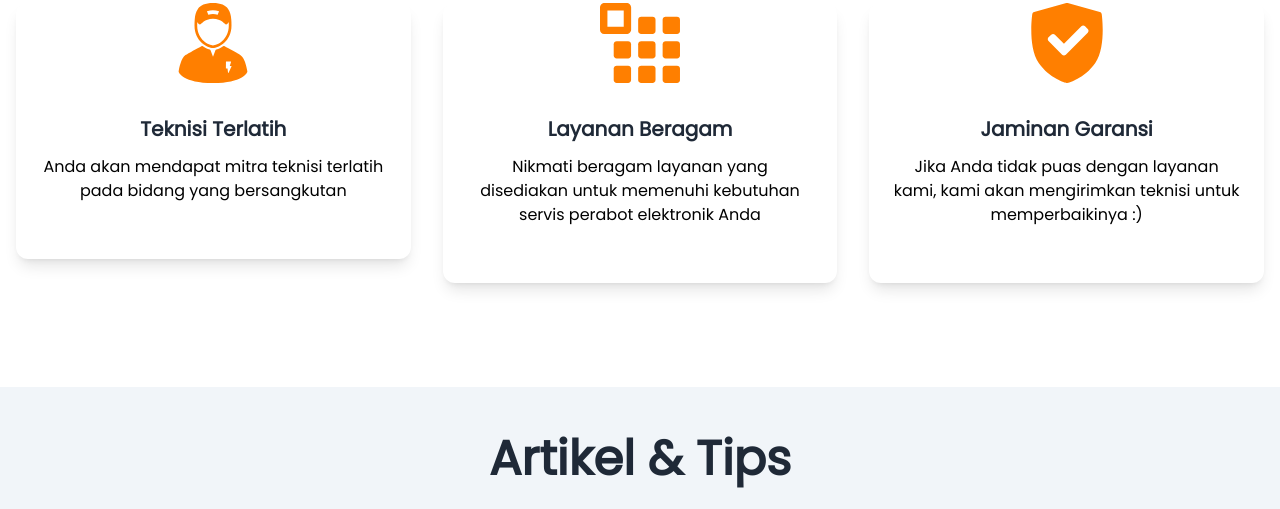
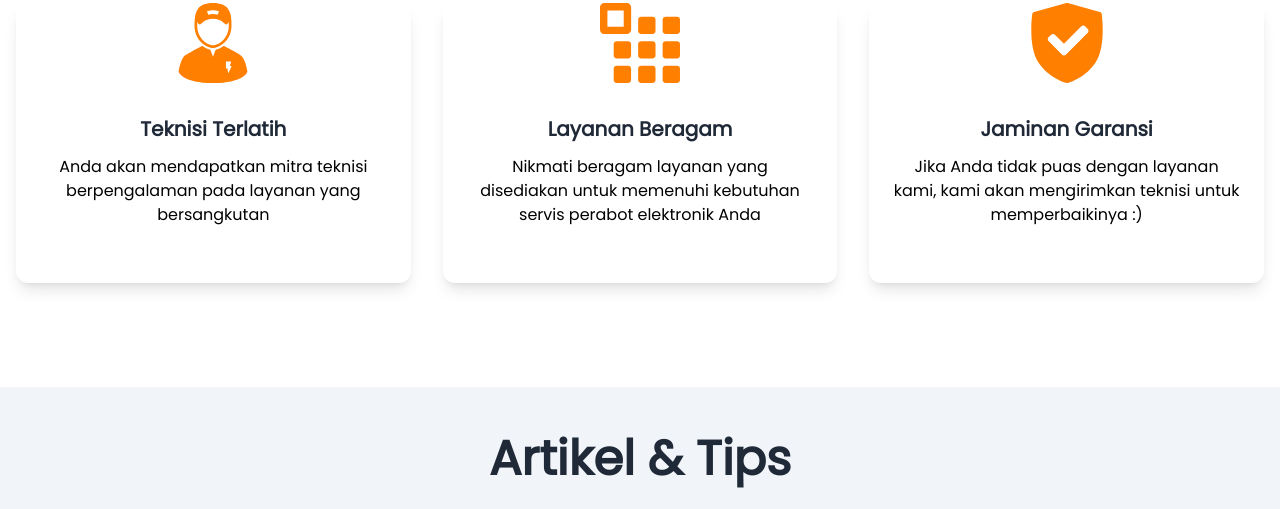
Before and after one commit to IlyasArrafii/tailwind-servisin, a website: page index.html in a window 1280 px wide. Shown: the part 785-1294 px from the top of the page. Drawn offline with nearby package versions, Linux system fonts and the light colour scheme.

Commit message:
bagian text keunggulan (fix) clear

```diff
--- a/index.html
+++ b/index.html
@@ -215,8 +215,7 @@
                                 </a>
                             </h3>
                             <p class="tw-mb-6 tw-text-base tw-font-poppins tw-text-center tw-font-medium tw-text-black">
-                                Anda akan
-                                mendapat mitra teknisi terlatih pada bidang yang bersangkutan</p>
+                                Anda akan mendapatkan mitra teknisi berpengalaman pada layanan yang bersangkutan</p>
                         </div>
                     </div>
                 </div>
```
